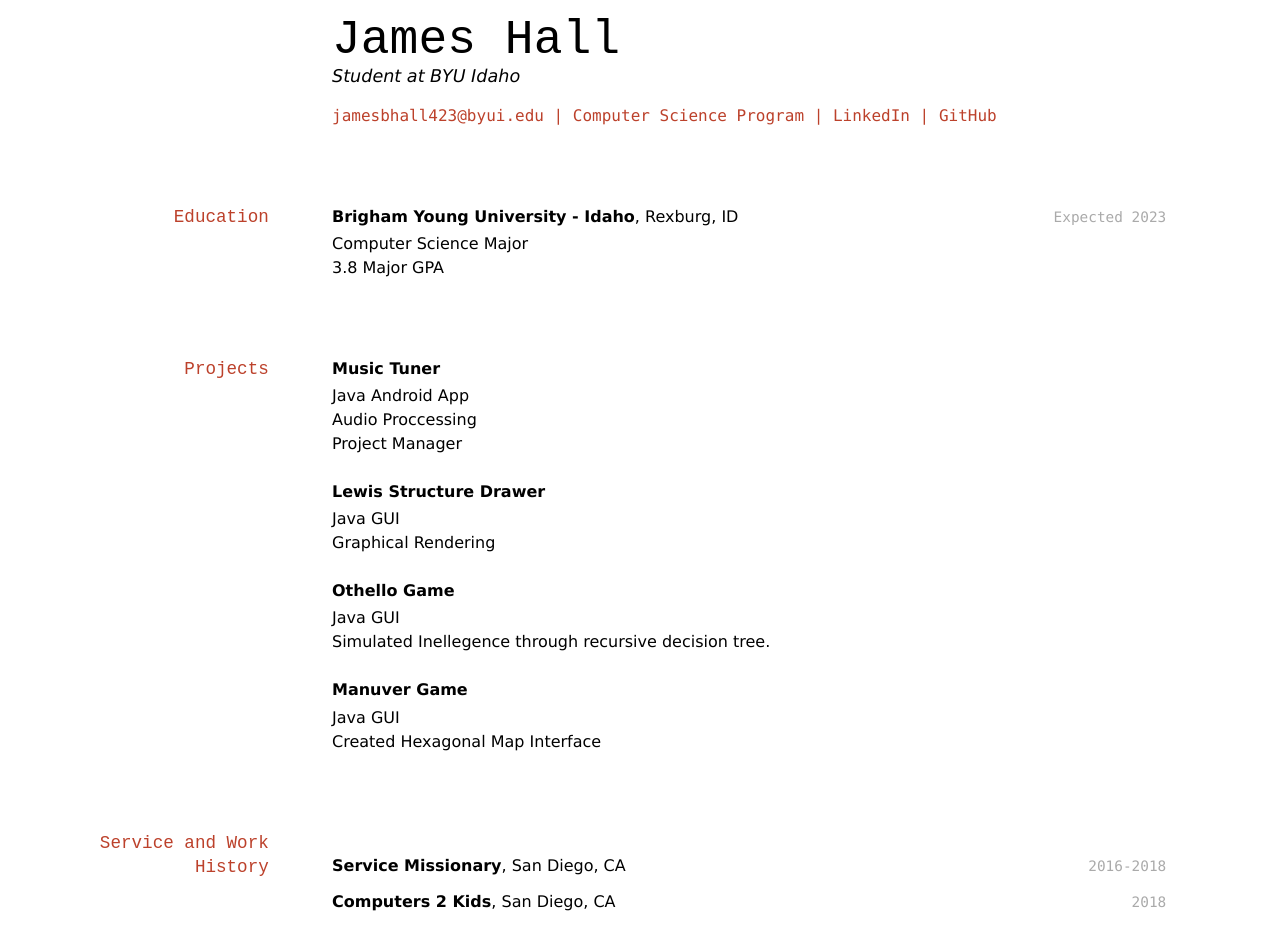
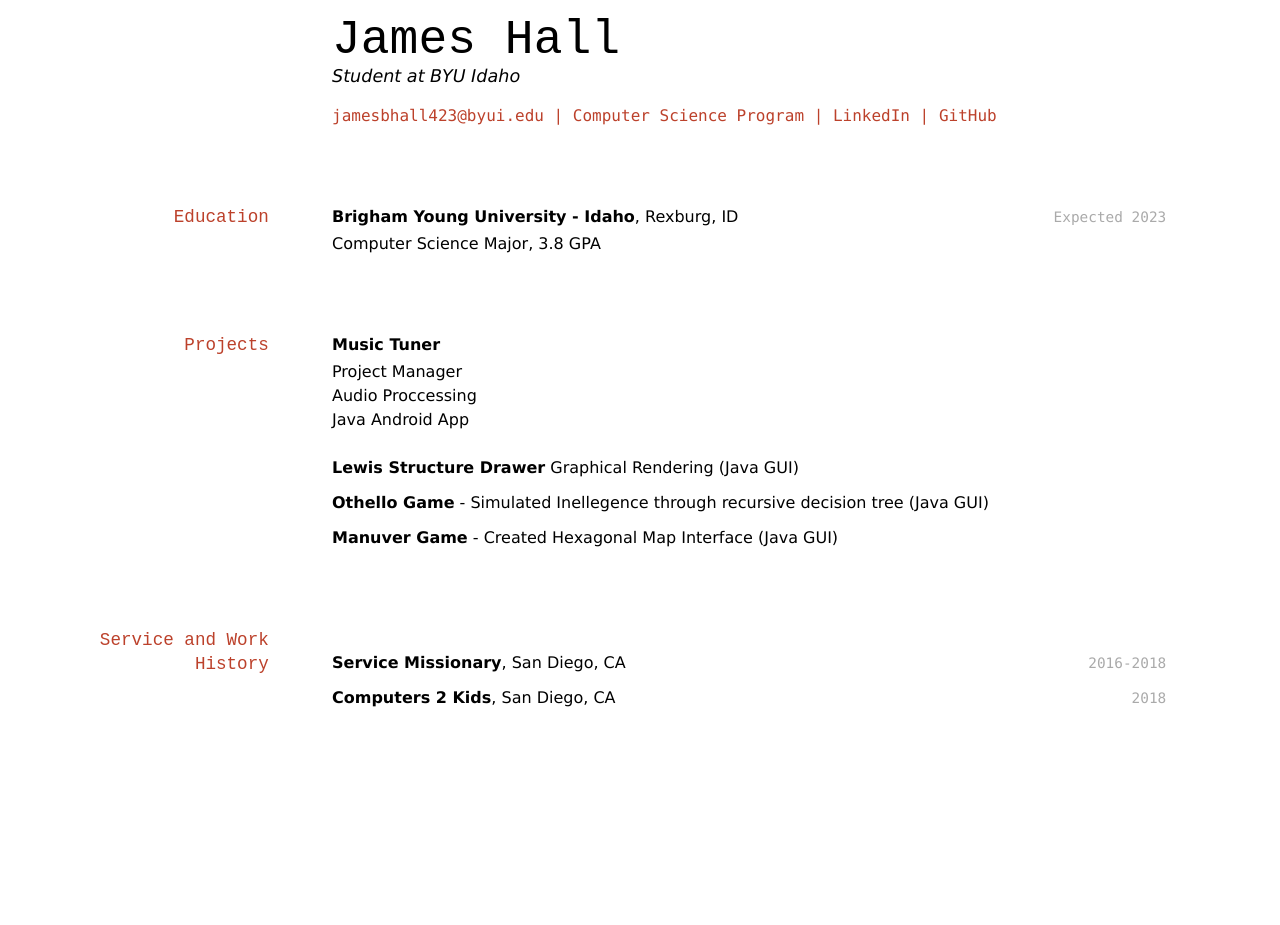
Before and after one commit to jamesbhall423/jameshall_resume, a Jekyll site: the page built from docs/index.md, in a window 1280 px wide. Built offline with Jekyll 4.4.1, drawn with Linux system fonts in a browser that asks for light colours; after the commit the page ends 900 px from its top, so only the background shows below that.

Commit message:
Frommating

```diff
--- a/docs/index.md
+++ b/docs/index.md
@@ -19,31 +19,21 @@ Student at BYU Idaho
 `Expected 2023`
 __Brigham Young University - Idaho__, Rexburg, ID
 
-- Computer Science Major
-- 3.8 Major GPA
+- Computer Science Major, 3.8 GPA
 
 ## Projects
 
 __Music Tuner__
 
+- Project Manager
+- Audio Proccessing
 - Java Android App
-- Audio Proccessing
-- Project Manager
 
-__Lewis Structure Drawer__
+__Lewis Structure Drawer__ Graphical Rendering (Java GUI)
 
-- Java GUI
-- Graphical Rendering
+__Othello Game__ - Simulated Inellegence through recursive decision tree (Java GUI)
 
-__Othello Game__
-
-- Java GUI
-- Simulated Inellegence through recursive decision tree.
-
-__Manuver Game__
-
-- Java GUI
-- Created Hexagonal Map Interface
+__Manuver Game__ - Created Hexagonal Map Interface (Java GUI)
 
 ## Service and Work History
 
```
Also changed, not shown: 1 other file.
